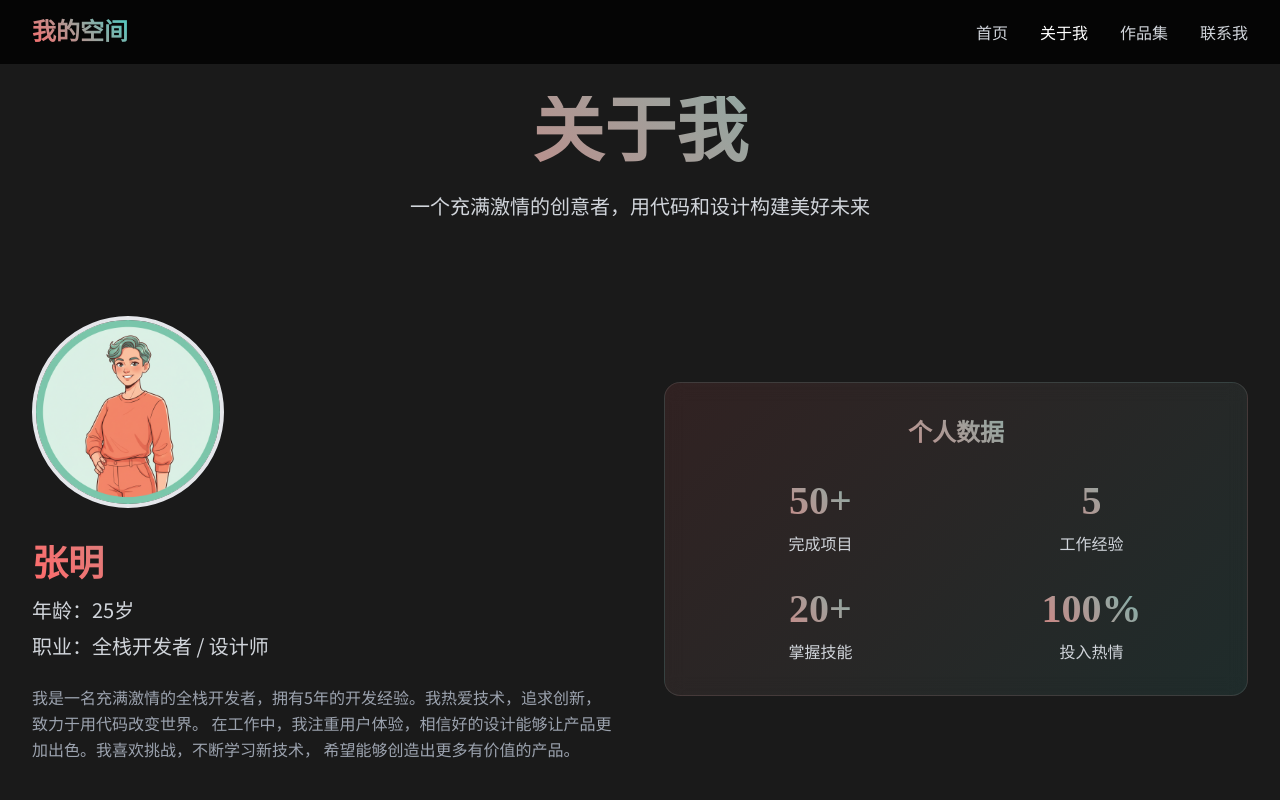
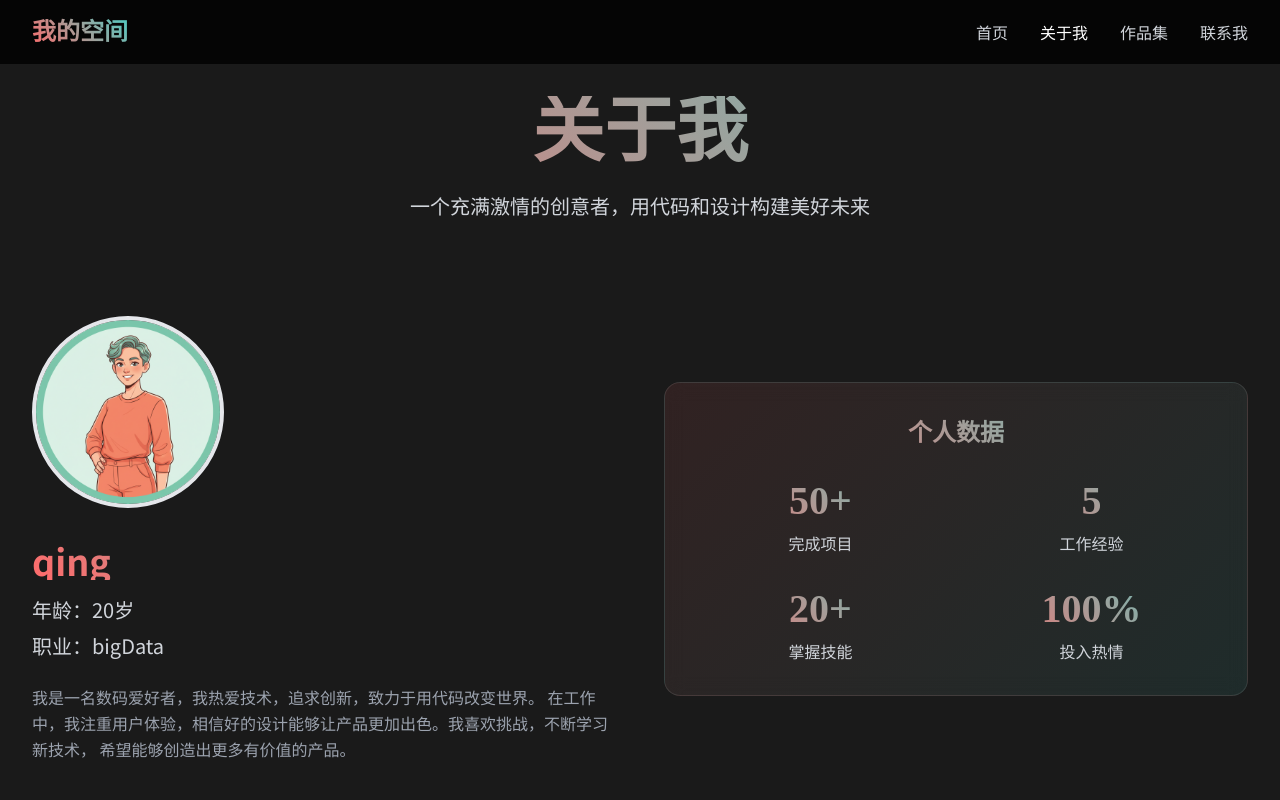
Before and after one commit to djjjhon800-ui/my-build, a plain HTML site: page about.html in a window 1280 px wide. Shown: the top 800 px of the page. Drawn offline with nearby package versions, Linux system fonts and the light colour scheme; a web font is replaced by a local one.

Commit message:
Add files via upload

```diff
--- a/about.html
+++ b/about.html
@@ -130,11 +130,11 @@
             <div class="grid md:grid-cols-2 gap-12 items-center">
                 <div class="text-center md:text-left">
                     <img src="resources/profile.jpg" alt="个人头像" class="w-48 h-48 rounded-full mx-auto md:mx-0 mb-8 border-4 border-gradient-to-r from-orange-500 to-teal-400">
-                    <h2 class="text-4xl font-bold mb-4 gradient-text">张明</h2>
-                    <p class="text-xl text-gray-300 mb-2">年龄：25岁</p>
-                    <p class="text-xl text-gray-300 mb-6">职业：全栈开发者 / 设计师</p>
+                    <h2 class="text-4xl font-bold mb-4 gradient-text">qing</h2>
+                    <p class="text-xl text-gray-300 mb-2">年龄：20岁</p>
+                    <p class="text-xl text-gray-300 mb-6">职业：bigData </p>
                     <p class="text-gray-400 leading-relaxed">
-                        我是一名充满激情的全栈开发者，拥有5年的开发经验。我热爱技术，追求创新，致力于用代码改变世界。
+                        我是一名数码爱好者，我热爱技术，追求创新，致力于用代码改变世界。
                         在工作中，我注重用户体验，相信好的设计能够让产品更加出色。我喜欢挑战，不断学习新技术，
                         希望能够创造出更多有价值的产品。
                     </p>
```
